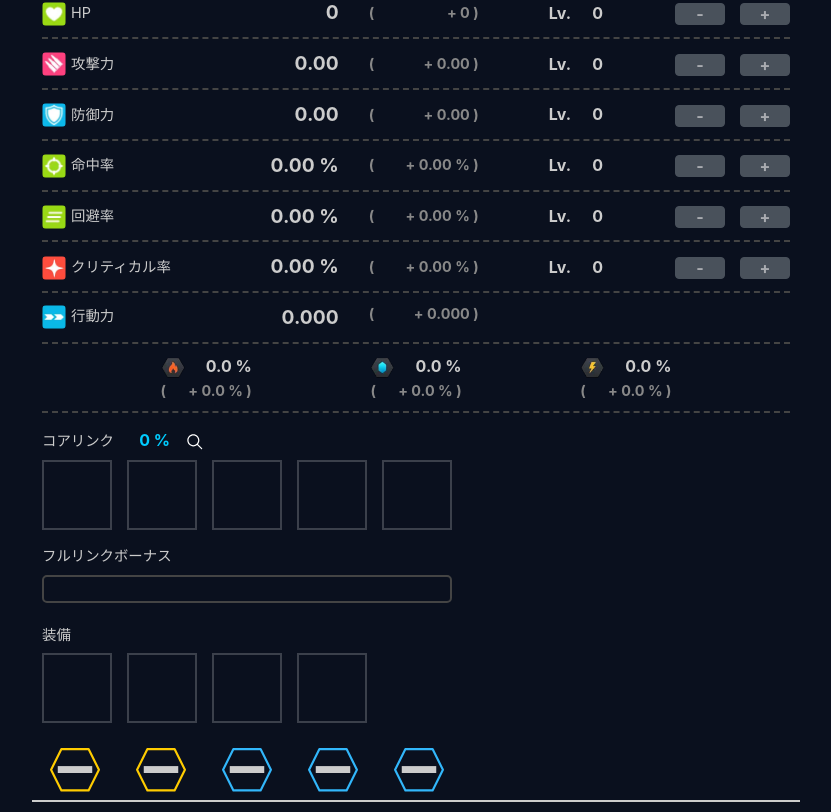
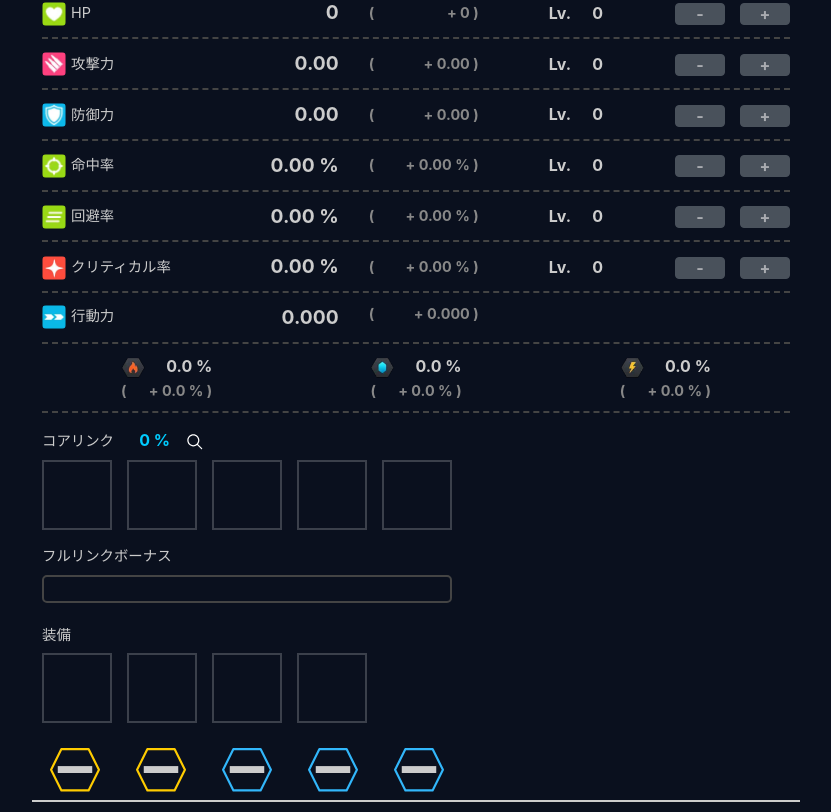
Before and after one commit to harry0000/last-origin-unit-viewer, a React (Create React App) app: page / in a window 1280 px wide. Shown: the part 757-1569 px from the top of the page, without its empty margins (224-1055 px from the left). Built offline with nearby package versions, Linux system fonts and the light colour scheme.

Commit message:
Fix elemental resist view style

```diff
--- a/src/component/status/UnitStatusParameter.tsx
+++ b/src/component/status/UnitStatusParameter.tsx
@@ -144,7 +144,7 @@ const UnitStatusParameter: React.FC = () => {
         <EvaParameterRow css={rowPaddingWithDivider} />
         <CriParameterRow css={rowPaddingWithDivider} />
         <SpdParameterRow css={rowPaddingWithDivider} />
-        <Row css={{ ...rowPaddingWithDivider, ...bottomDivider, justifyContent: 'space-evenly' }}>
+        <Row css={{ ...rowPaddingWithDivider, ...bottomDivider, justifyContent: 'space-around' }}>
           <Col xs="auto" css={{ padding: 0 }}><FireResist /></Col>
           <Col xs="auto" css={{ padding: 0 }}><IceResist /></Col>
           <Col xs="auto" css={{ padding: 0 }}><ElectricResist /></Col>
```
